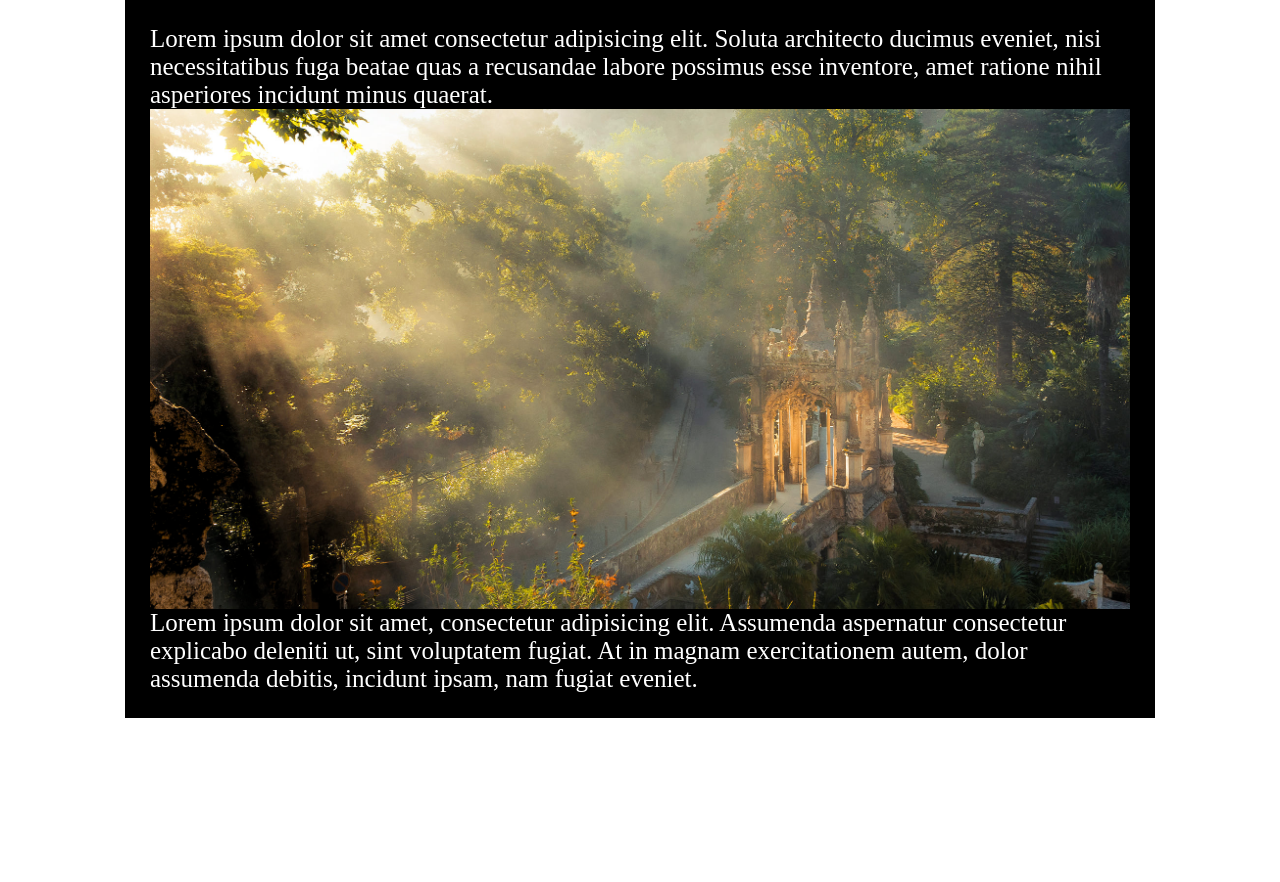
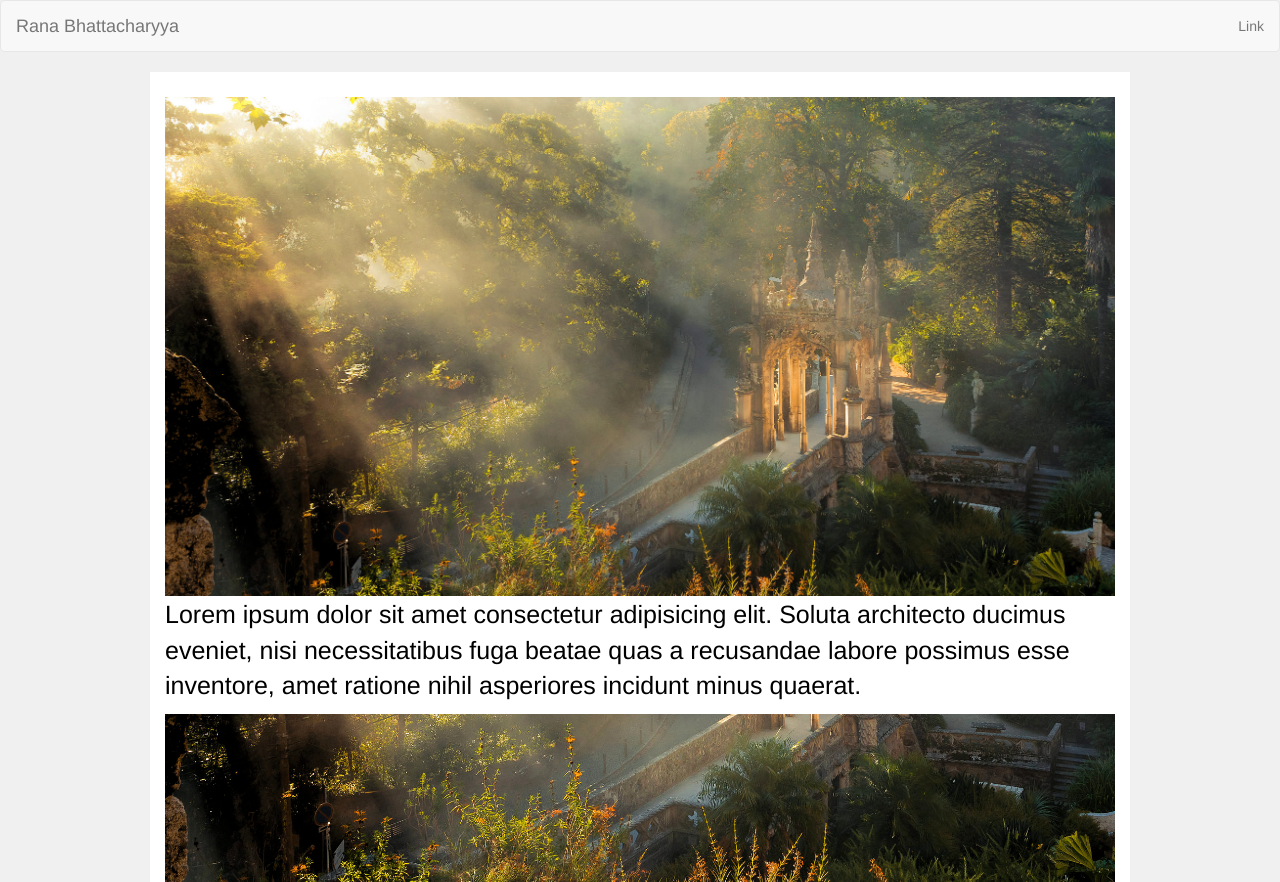
Before and after one commit to Theseus33/Portfolio, a plain HTML site: page index.html in a window 1280 px wide. Shown: the top 882 px of the page. Before the commit the page ends 800 px from the top, so only its background shows below. Drawn offline with nearby package versions, Linux system fonts and the light colour scheme.

Commit message:
add navbar

```diff
--- a/index.html
+++ b/index.html
@@ -4,20 +4,42 @@
         <meta charset="utf-8">
         <title>Rana Bhattacharyya</title>
         <link rel="stylesheet" href="style.css">
-        <script src="https://ajax.googleapis.com/ajax/libs/jquery/1.11.0/jquery.min.js"></script>
+        <link href="https://maxcdn.bootstrapcdn.com/bootswatch/3.3.7/paper/bootstrap.min.css" rel="stylesheet" integrity="sha384-awusxf8AUojygHf2+joICySzB780jVvQaVCAt1clU3QsyAitLGul28Qxb2r1e5g+" crossorigin="anonymous">        <script src="https://ajax.googleapis.com/ajax/libs/jquery/1.11.0/jquery.min.js"></script>
         <script src="parallax.min.js"></script>
     </head>
     <body>
-        <div class="navigation">
+        <div class="everything">
+            <nav class="navbar navbar-default">
+                <div class="container-fluid">
+                    <div class="navbar-header">
+                        <a class="navbar-brand" href="#">Rana Bhattacharyya</a>
                     </div>
+                        <ul class="nav navbar-nav navbar-right">
+                            <li><a href="#">Link</a></li>
+                        </ul>
+                </div>
+            </nav>
+
             <div class="container">
+
+                <div class="parallax" data-parallax="scroll" data-z-index="1" data-image-src="images/a9kh5mS.jpg"></div
+
                 <p>Lorem ipsum dolor sit amet consectetur adipisicing elit. Soluta architecto ducimus eveniet,
                     nisi necessitatibus fuga beatae quas a recusandae labore possimus esse inventore, amet ratione
-                nihil asperiores incidunt minus quaerat.</p>
+                    nihil asperiores incidunt minus quaerat.
+                </p>
+
                 <div class="parallax" data-parallax="scroll" data-z-index="1" data-image-src="images/a9kh5mS.jpg"></div
+
                 <p>Lorem ipsum dolor sit amet, consectetur adipisicing elit. Assumenda aspernatur consectetur
                     explicabo deleniti ut, sint voluptatem fugiat. At in magnam exercitationem autem, dolor
-                assumenda debitis, incidunt ipsam, nam fugiat eveniet.</p>
+                    assumenda debitis, incidunt ipsam, nam fugiat eveniet.
+                </p>
+            </div>
+
+            <div class="last">
+
+            </div>
         </div>
     </body>
 </html>
--- a/style.css
+++ b/style.css
@@ -3,16 +3,24 @@
     padding: 0;
 }
 
+.everything {
+    background: #f0f0f0;
+}
+
 .container {
     max-width: 980px;
     margin: 0 auto;
-    background: black;
     font-size: 25px;
     padding: 25px;
-    color: white;
+    color: black;
+    background: white;
 }
 
 .parallax {
     min-height: 500px;
     background: transparent;
 }
+
+.navbar {
+    position: align-self: auto;
+}
```
Lines whose indentation alone changed are shown as unchanged.
